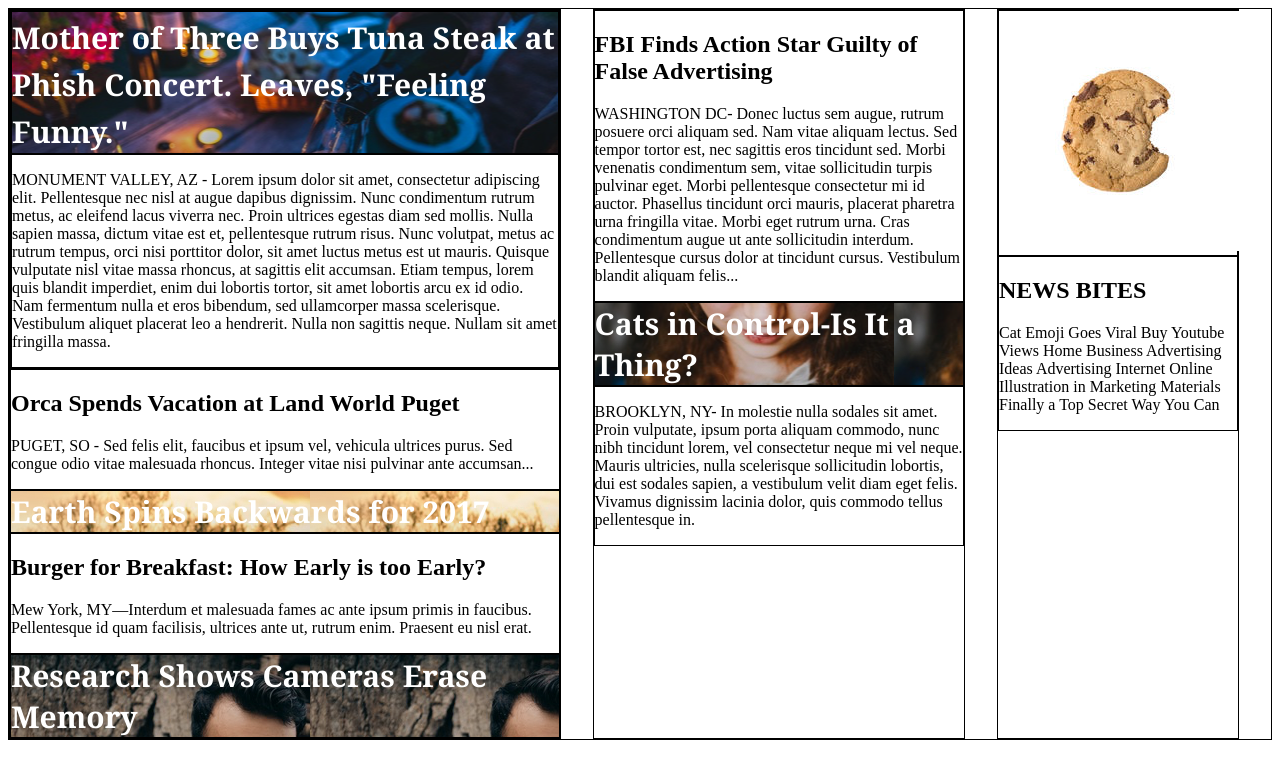
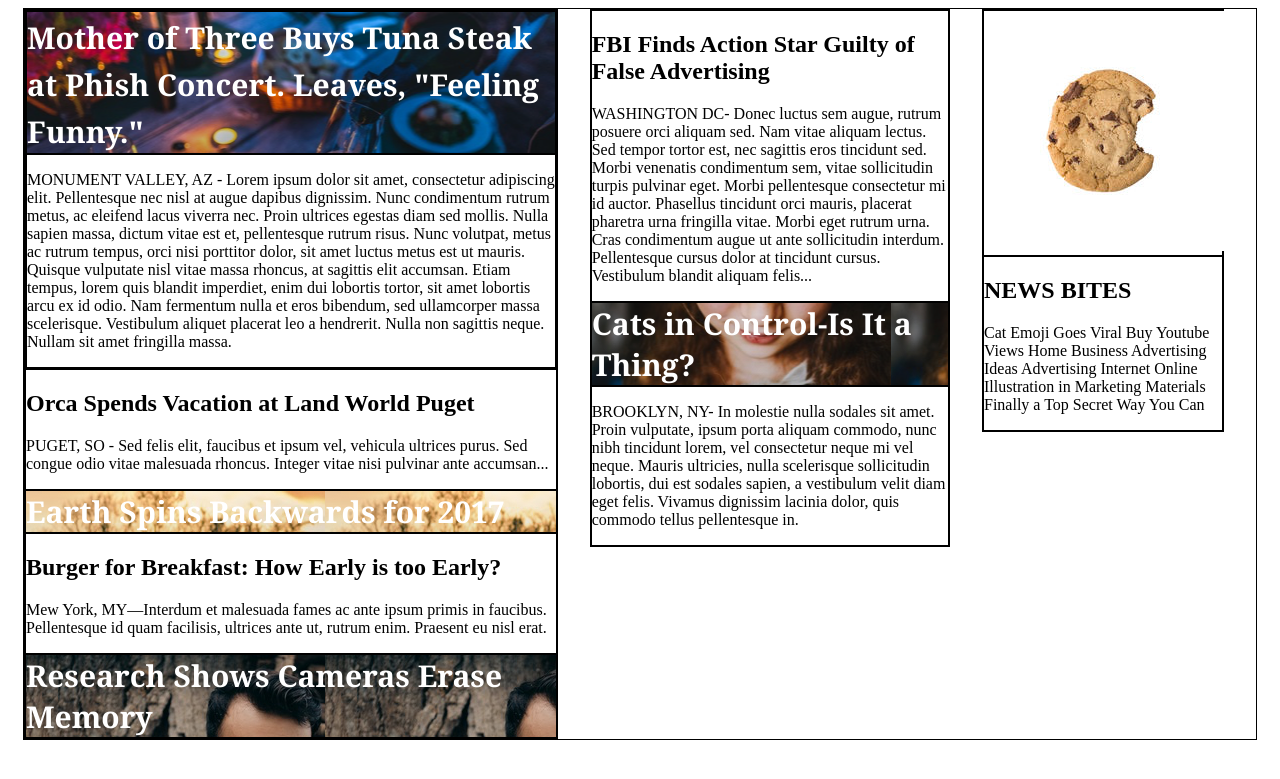
Before and after one commit to dmytronayda/my-times, a plain HTML site: page index.html in a window 1280 px wide. Shown: the part 79-858 px from the top of the page. Before the commit the page ends 827 px from the top, so only its background shows below. Drawn offline with Linux system fonts and the light colour scheme.

Commit message:
Change max-width of the main container to 1232px.

```diff
--- a/resources/css/style.css
+++ b/resources/css/style.css
@@ -47,6 +47,9 @@ div {
   display: flex;
   flex-direction: row;
   justify-content: center;
+  align-items: flex-start;
+  max-width: 1232px;
+  margin: 0 auto 78px auto;
 }
 
 /* All columns styling*/
```
